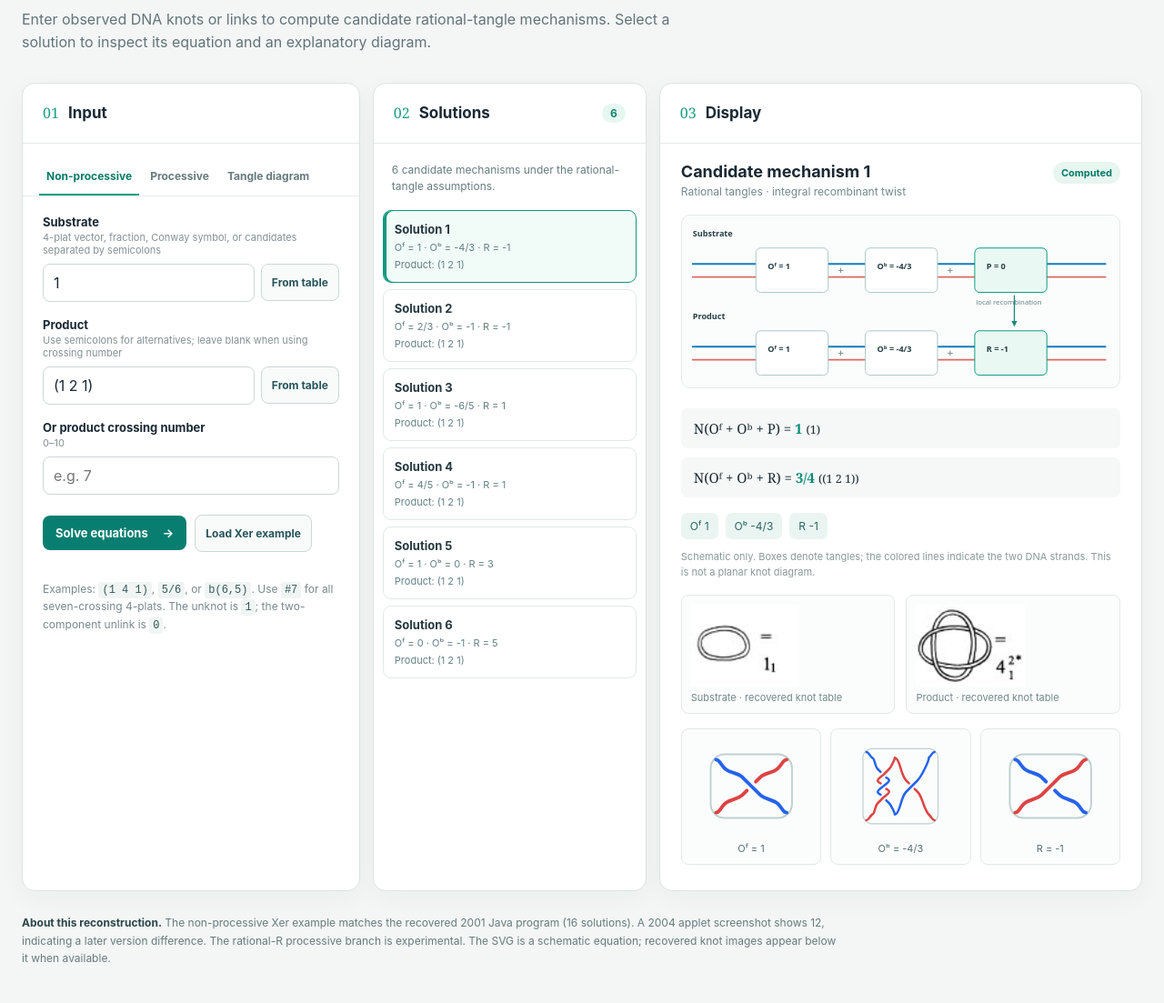
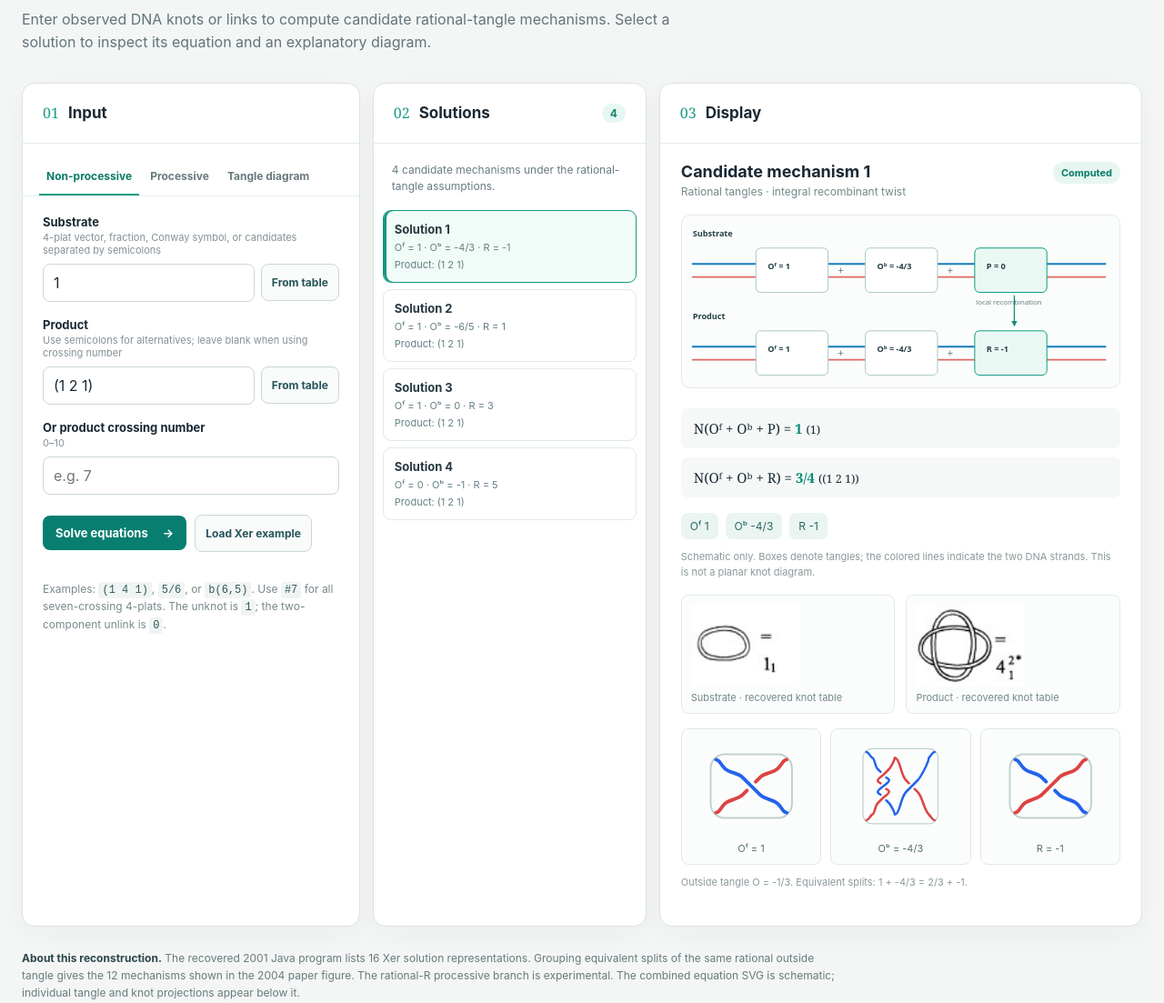
Before and after one commit to lakigigar/TangleSolve, a plain HTML site: page docs/app/index.html in a window 1280 px wide. Shown: the part 197-1300 px from the top of the page at 91% size. Drawn offline with Linux system fonts and the light colour scheme.

Commit message:
Group equivalent Xer outside-tangle representations

```diff
--- a/docs/app/index.html
+++ b/docs/app/index.html
@@ -62,7 +62,7 @@
         <div id="display" class="display-empty">Select a solution to inspect its tangles and predicted product.</div>
       </section>
     </div>
-    <section class="method-note"><strong>About this reconstruction.</strong> The non-processive Xer example matches the recovered 2001 Java program (16 solutions). A 2004 applet screenshot shows 12, indicating a later version difference. The rational-R processive branch is experimental. The SVG is a schematic equation; recovered knot images appear below it when available.</section>
+    <section class="method-note"><strong>About this reconstruction.</strong> The recovered 2001 Java program lists 16 Xer solution representations. Grouping equivalent splits of the same rational outside tangle gives the 12 mechanisms shown in the 2004 paper figure. The rational-R processive branch is experimental. The combined equation SVG is schematic; individual tangle and knot projections appear below it.</section>
   </main>
   <dialog id="knot-dialog" aria-labelledby="knot-dialog-title">
     <div class="dialog-head"><h2 id="knot-dialog-title">4-plat table</h2><button id="close-dialog" type="button" aria-label="Close">×</button></div>
--- a/docs/app/main.js
+++ b/docs/app/main.js
@@ -160,6 +160,12 @@ function renderDisplay() {
     tangleGallery.append(figure);
   }
   target.append(tangleGallery);
+  if (solution.representations?.length > 1) {
+    const note = document.createElement('p');
+    note.className = 'diagram-caption';
+    note.textContent = `Outside tangle O = ${solution.outside}. Equivalent splits: ${solution.representations.map(x => `${textRat(x.of)} + ${textRat(x.ob)}`).join(' = ')}.`;
+    target.append(note);
+  }
   if (solution.rounds && solution.rounds > 1) {
     const list = document.createElement('div');
     list.className = 'equations';
--- a/docs/app/solver.js
+++ b/docs/app/solver.js
@@ -168,6 +168,25 @@ export function solveByCrossings(substrate, crossingCount) {
   return enumeratePlats(crossingCount).flatMap(product => solveNonprocessive(substrate, product));
 }
 
+// The 2001 solver lists separate Oᶠ/Oᵇ splits even when one summand is
+// integral and both splits describe the same rational outside tangle O.
+// The 2004 figure counts each such mechanism once.
+export function collapseOutsideTangles(solutions) {
+  const groups = new Map();
+  for (const solution of solutions) {
+    const rationalOutside = solution.of.d === 1 || solution.ob.d === 1;
+    const outside = rationalOutside
+      ? textRat(add(solution.of, solution.ob))
+      : `${textRat(solution.of)}+${textRat(solution.ob)}`;
+    const key = [textRat(solution.substrate.fraction), textRat(solution.product.fraction),
+      textRat(solution.r), rationalOutside ? 'rational' : 'sum', outside].join('|');
+    if (!groups.has(key)) groups.set(key, { ...solution, outside,
+      representations: [{ of: solution.of, ob: solution.ob }] });
+    else groups.get(key).representations.push({ of: solution.of, ob: solution.ob });
+  }
+  return [...groups.values()];
+}
+
 export function parseCandidateSet(value) {
   const tokens = value.split(/[;\n]+/).map(x => x.trim()).filter(Boolean);
   const result = [];
@@ -191,7 +210,7 @@ export function solveObservationSets(substrates, products) {
       result.set(id, solution);
     }
   }
-  return [...result.values()];
+  return collapseOutsideTangles([...result.values()]);
 }
 
 export function predict(solution, round) {
```
Also changed, not shown: tests/solver.test.mjs (+8 -0 lines), 2 other files.
